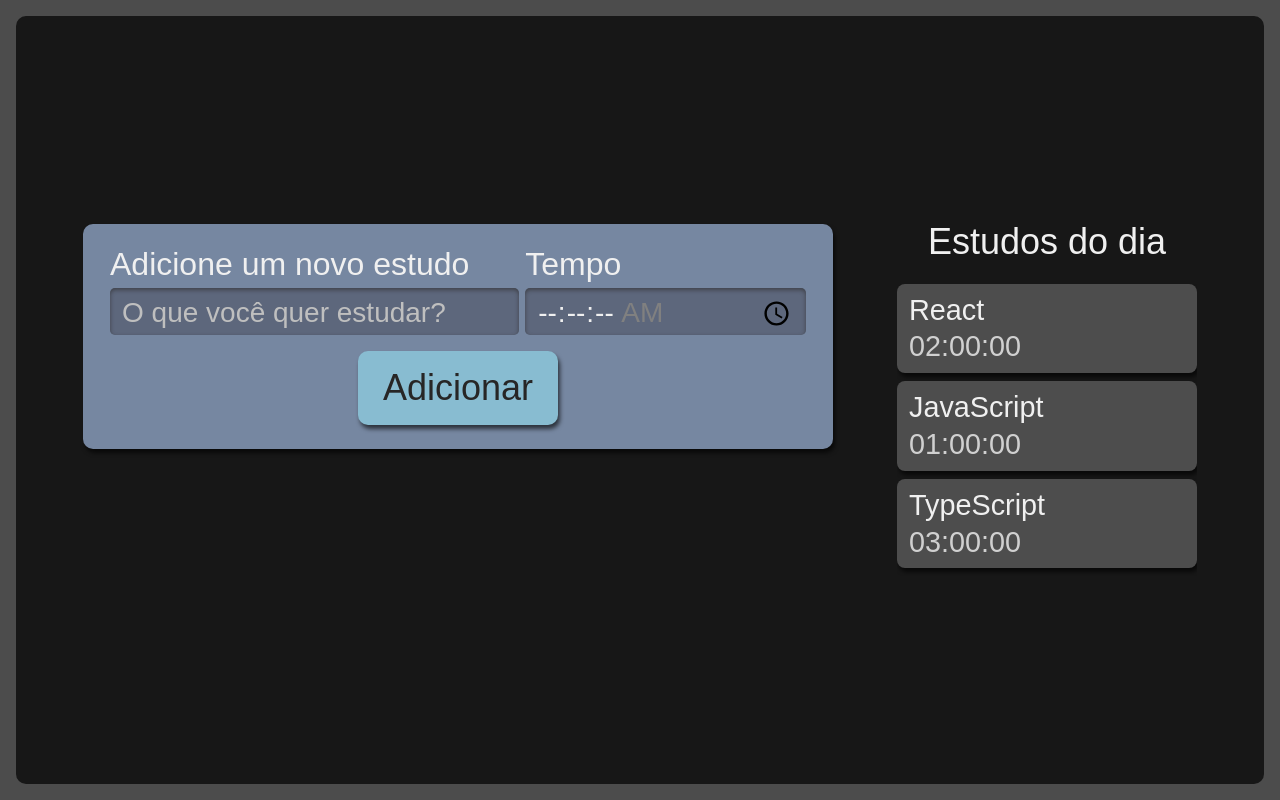
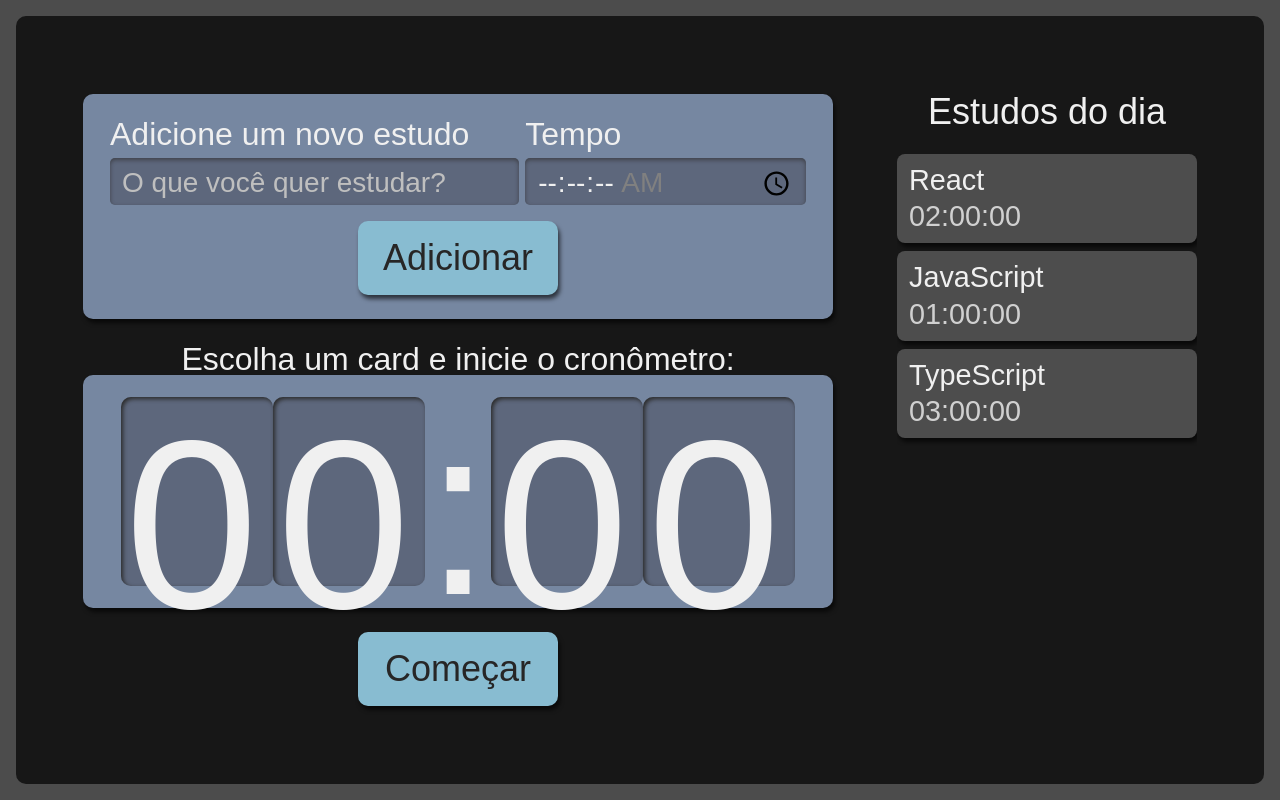
Before and after one commit to laaridiniz/alura-studies, a React (Create React App) app: page / in a window 1280 px wide. Built offline with nearby package versions, Linux system fonts and the light colour scheme.

Commit message:
inserir cronômetro e relógio

```diff
--- /dev/null
+++ b/src/components/stopwatch/clock/clock.module.scss
@@ -0,0 +1,21 @@
+.relogioNumero {
+    background-color: #5D677C;
+    box-shadow: 2px 2px 4px #2B2B2B inset;
+    height: 3.6rem;
+    width: 3rem;
+    padding: 8px 4px;
+    border-radius: 10px;
+
+    @media screen and (min-width:1280px) {
+      height: 10.8rem;
+      width: 9rem;
+    }
+  }
+
+  .relogioDivisao {
+    height: 4.2rem;
+
+    @media screen and (min-width:1280px) {
+      height: 12.6rem;
+    }
+  }
--- /dev/null
+++ b/src/components/stopwatch/clock/index.tsx
@@ -0,0 +1,13 @@
+import Style from './clock.module.scss';
+
+export default function Clock(){
+    return(
+        <>
+            <span className={Style.relogioNumero}>0</span>
+            <span className={Style.relogioNumero}>0</span>
+            <span className={Style.relogioDivisao}>:</span>
+            <span className={Style.relogioNumero}>0</span>
+            <span className={Style.relogioNumero}>0</span>
+        </>
+    )
+}
--- /dev/null
+++ b/src/components/stopwatch/index.tsx
@@ -0,0 +1,15 @@
+import Button from "../button";
+import Clock from "./clock";
+import Style from "./stopwatch.module.scss";
+
+export default function Stopwatch(){
+    return(
+        <div className={Style.cronometro}>
+            <p className={Style.titulo}>Escolha um card e inicie o cronômetro:</p>
+            <div className={Style.relogioWrapper}>
+                <Clock/>
+            </div>
+            <Button>Começar</Button>
+        </div>
+    )
+}
--- /dev/null
+++ b/src/components/stopwatch/stopwatch.module.scss
@@ -0,0 +1,59 @@
+.cronometro {
+    display: flex;
+    flex-direction: column;
+    align-items: center;
+    grid-area: cronometro;
+
+    .relogioWrapper {
+      align-items: center;
+      background-color: #7687A1;
+      border-radius: 10px;
+      box-shadow: 2px 4px 4px #0000009F;
+      box-sizing: border-box;
+      display: flex;
+      font-size: 5rem;
+      justify-content: center;
+      margin-bottom: 24px;
+      padding: 16px 12px;
+      width: 100%;
+    }
+
+    .titulo {
+      font-size: 2rem;
+    }
+
+    button {
+      background-color: #88bcd1;
+      border-radius: 10px;
+      box-shadow: 2px 4px 4px #0000009F;
+      color: #272626;
+      cursor: pointer;
+      font-size: 1.25rem;
+      padding: 16px;
+      width: 150px;
+
+      &:active {
+        background-color: #7CA6B7;
+        box-shadow: 2px 2px 4px #0000009F inset;
+        cursor: auto;
+      }
+    }
+
+    @media screen and (min-width:1280px) {
+
+      .relogioWrapper{
+        font-size: 15rem;
+      }
+
+      p {
+        font-size: 2rem;
+      }
+
+      button {
+        grid-column-start: span 2;
+        justify-self: center;
+        width: 200px;
+        font-size: 2.25rem;
+      }
+    }
+  }
--- a/src/pages/App.tsx
+++ b/src/pages/App.tsx
@@ -3,12 +3,14 @@
 import Form from '../components/form';
 import List from '../components/list';
 import style from './App.module.scss';
+import Stopwatch from '../components/stopwatch';
 
 function App() {
   return (
     <div className={style.AppStyle}>
       <Form/>
       <List/>
+      <Stopwatch/>
     </div>
   );
 }
```
